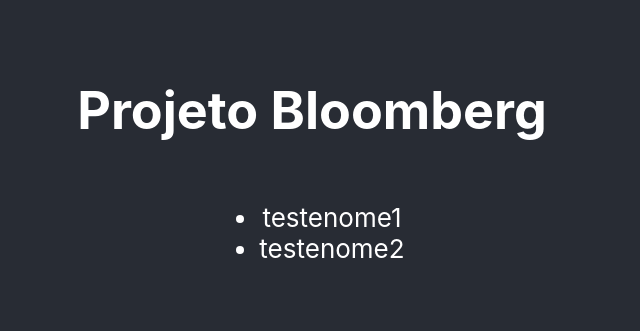
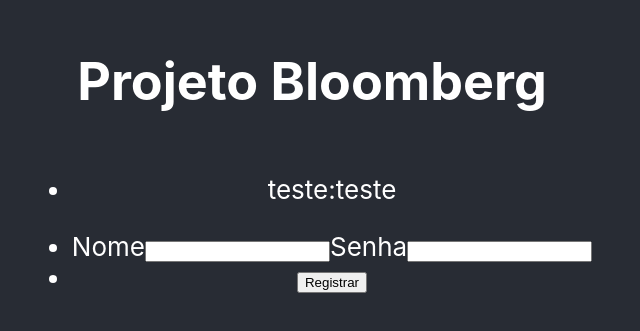
Before and after one commit to GabrielKabbani/ProjetoBloomberg_TecWeb, a React (Create React App) app in the folder MS_React/projeto_bloomberg/: page /usuarios in a window 1280 px wide. Shown: the part 233-564 px from the top of the page, without its empty margins (328-968 px from the left). Built offline with nearby package versions, Linux system fonts and the light colour scheme; no server answers.

Commit message:
progresso react

```diff
--- a/MS_React/projeto_bloomberg/src/usuarios.jsx
+++ b/MS_React/projeto_bloomberg/src/usuarios.jsx
@@ -1,30 +1,78 @@
 import React, { Component } from 'react'
 import axios from 'axios'
+import {Redirect} from 'react-router-dom'
 
 export default class Usuarios extends Component{
     constructor(props){
         super(props)
-        this.state = {lista: [{nome: 'testenome1'},{nome: 'testenome2'}]}
+        this.state = {lista: [{nome: 'teste', senha: 'teste'}], usuario: {nome: ''}}
+        this.handleChange= this.handleChange.bind(this)
+        this.cadastro = this.cadastro.bind(this)
         axios.get('http://localhost:3000/users').then(resp=> {
             if(Math.floor(resp.status/100)===2){
-                this.setState({lista:resp})
+                this.setState({lista:resp.data})
                 return;
             }
             console.log(resp)
         }).catch(erro => console.log(erro))
     }
+
+
     render(){
         var usuarios = this.state.lista
         var liUsuarios = usuarios.map(usuario => {
             return (
-                <li key={usuario.nome}>{usuario.nome}</li>
+                <li key={usuario.nome}>{usuario.nome}:{usuario.senha}</li>
+
             )
         })
         return (
             <div>
                 <ul> {liUsuarios} </ul>
+                <ul>
+                    <li>
+                        <label>Nome</label>
+                        <input name="nome"
+                        value = {this.state.usuario.nome}
+                        onChange={this.handleChange}/>
+                        <label>Senha</label>
+                        <input name="senha"
+                        value = {this.state.usuario.senha}
+                        onChange={this.handleChange}/>
+
+                    </li>
+                    <li>
+                        <button onClick={this.cadastro}>Registrar</button>
+                    </li>
+                </ul>
             </div>
         )
     }
 
+
+    cadastro(){
+        axios.post('http://localhost:3000/users', this.state.usuario).then(resp=>{
+            if(Math.floor(resp.status/100)===2){
+                this.setState((state) => {
+                    return {
+                        lista: [...state.lista, state.usuario],
+                        usuario: {username: ''},
+                        redirectToRefferer: true
+                    }
+                 })
+                return;
+        }
+        console.log(resp)
+    })
+    .catch(erro => console.log(erro))
+    }
+
+
+    handleChange(event){
+        var handleState = (state, event) => {
+            state.usuario[event.target.name] = event.target.value
+            return state
+        }
+        this.setState(handleState(this.state,event))
+    }
 }
```
